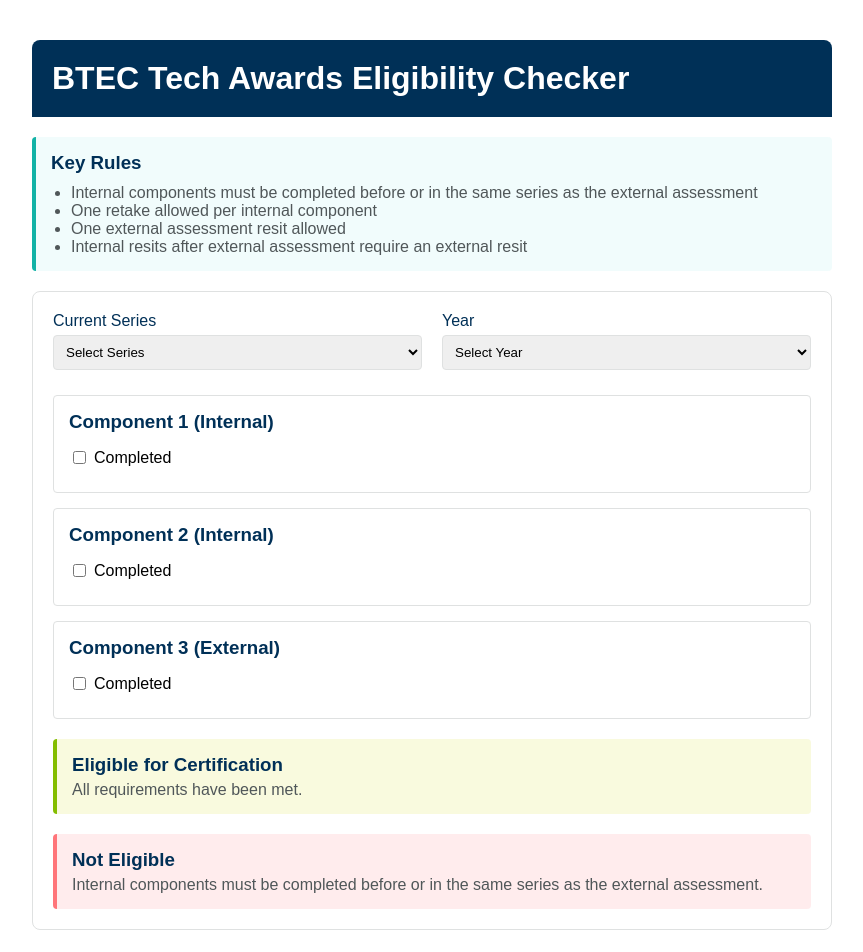
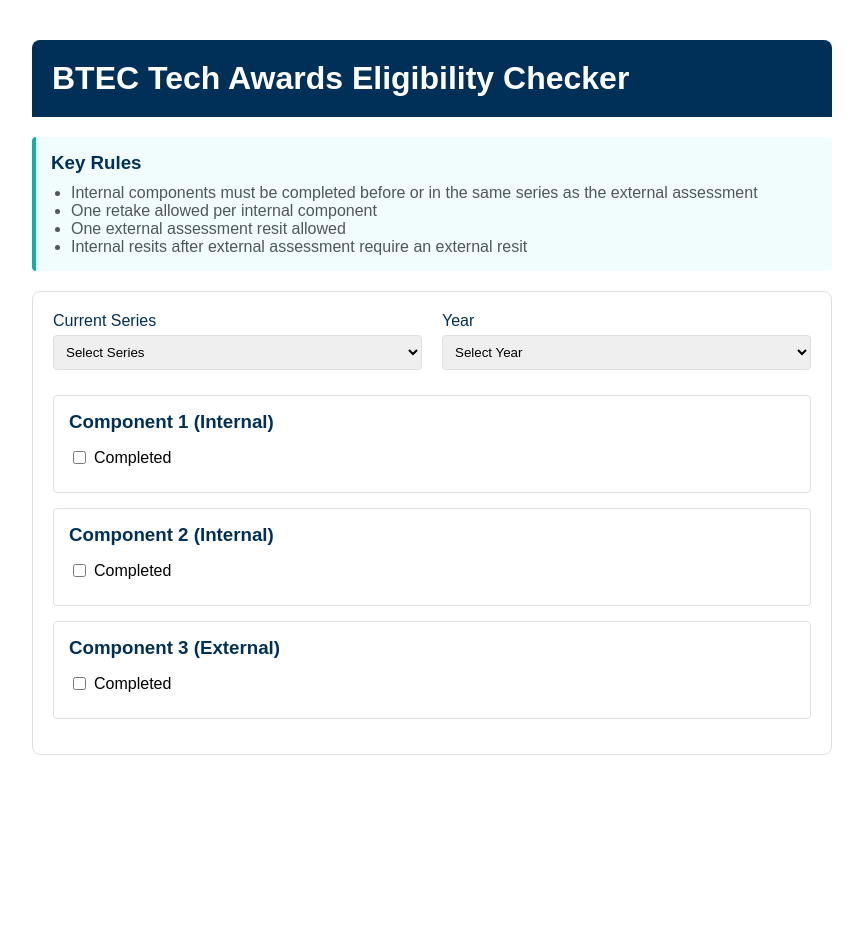
Before and after one commit to beckletts/TerminalRuleChecker, a React (Create React App) app: page / in a window 1280 px wide. Shown: the top 952 px of the page, without its empty margins (208-1071 px from the left). After the commit the page ends 815 px from the top, so only its background shows below. Built offline with nearby package versions, Linux system fonts and the light colour scheme.

Commit message:
s2 Fixed Eligibility and React header

```diff
--- a/src/App.js
+++ b/src/App.js
@@ -107,12 +107,15 @@
     },
   });
 
+  const [eligibilityStatus, setEligibilityStatus] = useState(null);
+
   const handleChange = (e) => {
     const { name, value } = e.target;
     setFormData((prev) => ({
       ...prev,
       [name]: value,
     }));
+    validateEligibility();
   };
 
   const handleComponentChange = (componentId, field, value) => {
@@ -126,10 +129,16 @@
         },
       },
     }));
+    validateEligibility();
+  };
+
+  const validateEligibility = () => {
+    const result = checkEligibility();
+    setEligibilityStatus(result);
   };
 
   const checkEligibility = () => {
-    // Check if all required fields are filled
+    // Basic validation
     if (!formData.currentSeries || !formData.currentYear) {
       return {
         isEligible: false,
@@ -137,11 +146,11 @@
       };
     }
 
-    // Check if any components are completed
-    const hasCompletedComponents = Object.values(formData.components).some(
-      (comp) => comp.completed
+    const completedComponents = Object.entries(formData.components).filter(
+      ([_, comp]) => comp.completed
     );
-    if (!hasCompletedComponents) {
+
+    if (completedComponents.length === 0) {
       return {
         isEligible: false,
         message: "No components have been marked as completed",
@@ -149,31 +158,26 @@
     }
 
     // Check dates for completed components
-    const completedComponents = Object.entries(formData.components).filter(
-      ([_, comp]) => comp.completed
-    );
-    const allDatesProvided = completedComponents.every(
-      ([_, comp]) => comp.date
-    );
-
-    if (!allDatesProvided) {
+    const missingDates = completedComponents.some(([_, comp]) => !comp.date);
+    if (missingDates) {
       return {
         isEligible: false,
         message: "Please provide dates for all completed components",
       };
     }
 
-    // Check terminal rule
+    // Terminal rule check
     if (formData.components[3].completed) {
-      // If external assessment is completed
       const externalDate = new Date(formData.components[3].date);
-      const internalDates = [1, 2]
-        .filter((id) => formData.components[id].completed)
-        .map((id) => new Date(formData.components[id].date));
 
-      const anyInternalAfterExternal = internalDates.some(
-        (date) => date > externalDate
+      const completedInternals = [1, 2].filter(
+        (id) => formData.components[id].completed
       );
+
+      const anyInternalAfterExternal = completedInternals.some((id) => {
+        const internalDate = new Date(formData.components[id].date);
+        return internalDate > externalDate;
+      });
 
       if (anyInternalAfterExternal) {
         return {
@@ -302,28 +306,24 @@
           </div>
         ))}
 
-        <div style={styles.statusAlert("success")}>
+        {eligibilityStatus && (
+          <div
+            style={styles.statusAlert(
+              eligibilityStatus.isEligible ? "success" : "error"
+            )}
+          >
             <h3
               style={{ margin: "0 0 5px 0", color: colors.accent.midnightBlue }}
             >
-            Eligible for Certification
+              {eligibilityStatus.isEligible
+                ? "Eligible for Certification"
+                : "Not Eligible"}
             </h3>
             <p style={{ margin: 0, color: colors.neutral.graphite }}>
-            All requirements have been met.
+              {eligibilityStatus.message}
             </p>
           </div>
-
-        <div style={styles.statusAlert("error")}>
-          <h3
-            style={{ margin: "0 0 5px 0", color: colors.accent.midnightBlue }}
-          >
-            Not Eligible
-          </h3>
-          <p style={{ margin: 0, color: colors.neutral.graphite }}>
-            Internal components must be completed before or in the same series
-            as the external assessment.
-          </p>
-        </div>
+        )}
       </div>
     </div>
   );
```
Lines whose indentation alone changed are shown as unchanged.
